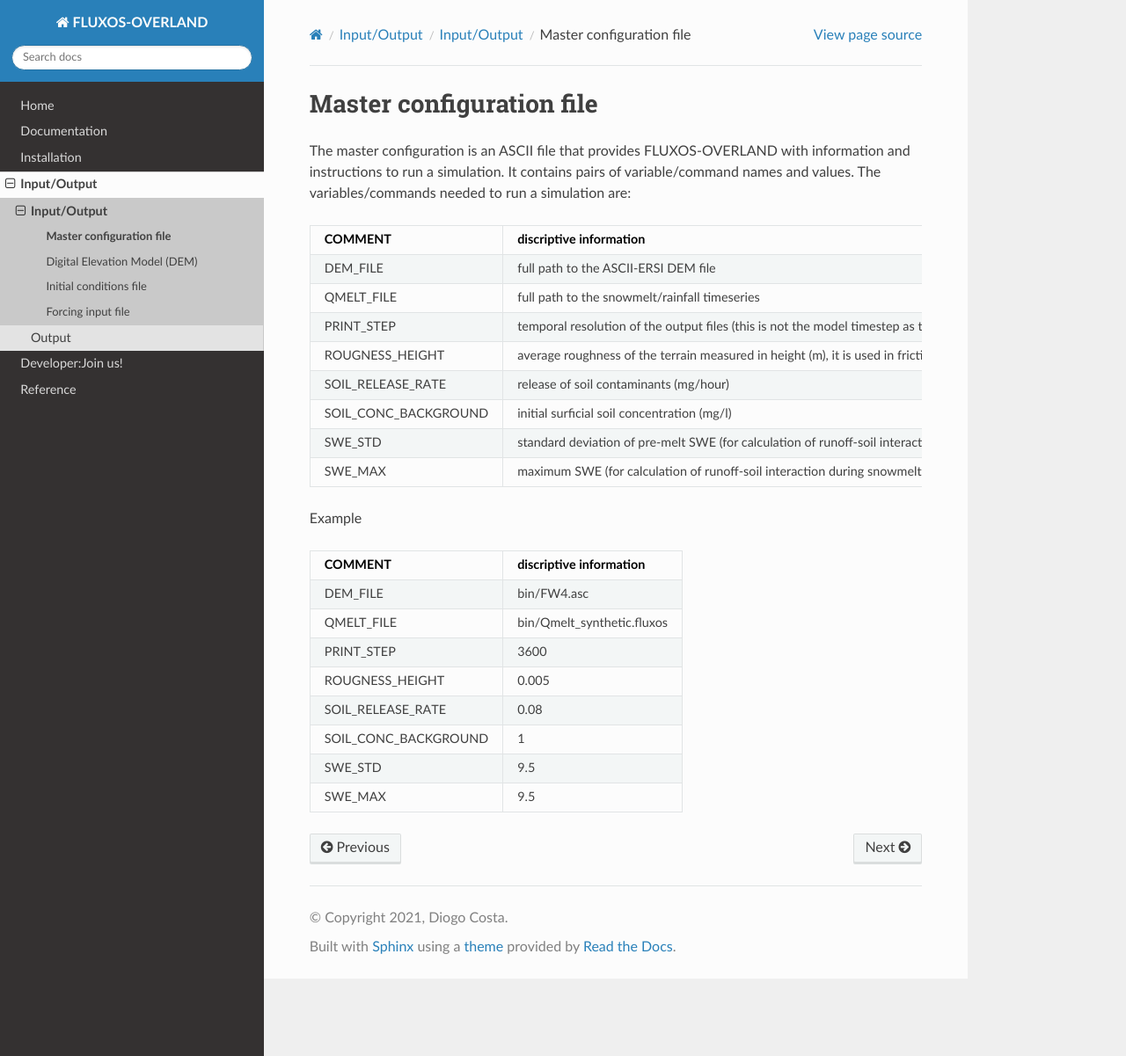
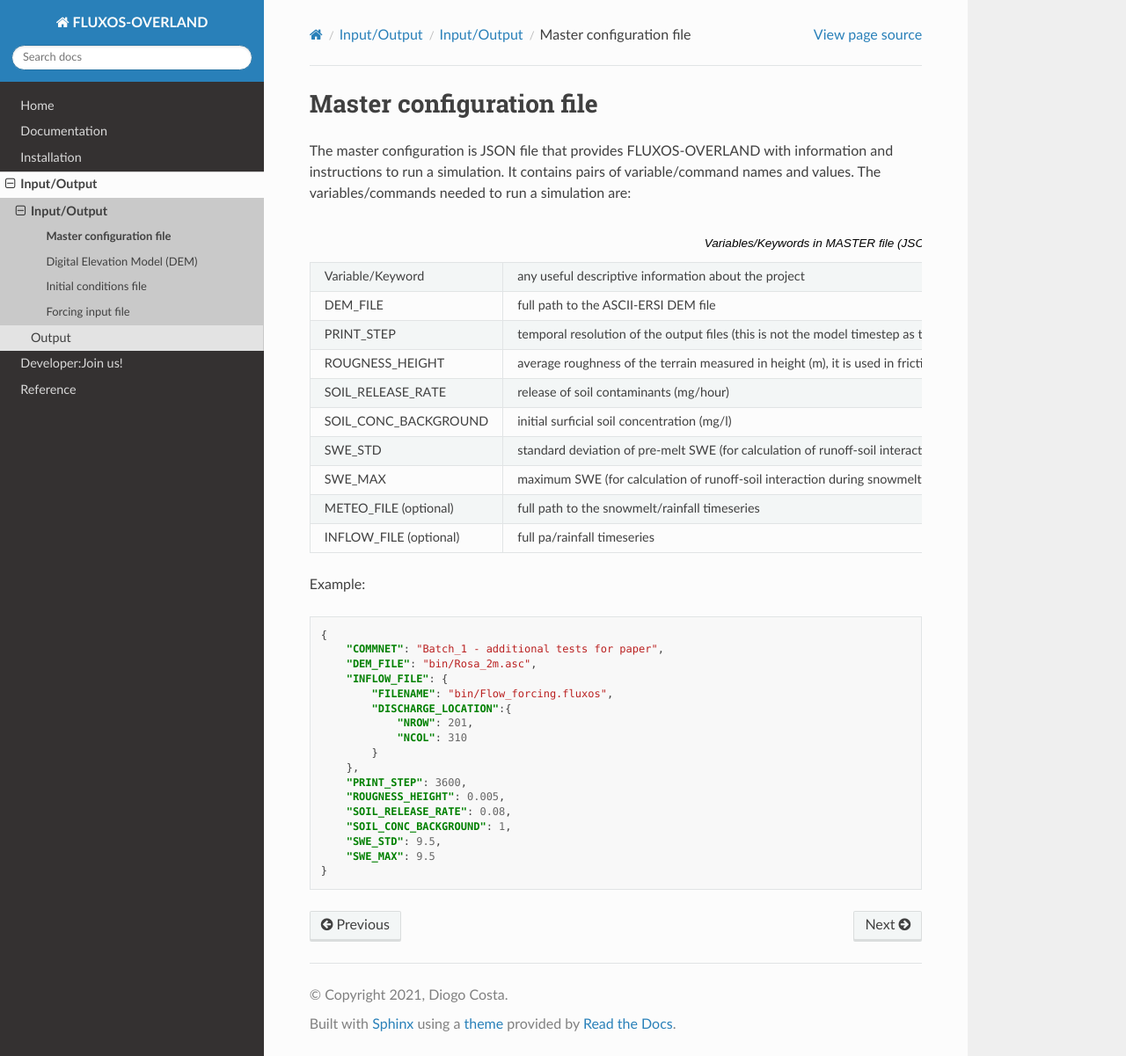
Before and after one commit to DiogoCostaPT/FLUXOS_cpp, a Sphinx documentation site: the page built from wikipage/source/Master.rst, in a window 1280 px wide and 1201 px high. Shown: the whole window at 88% size. Built offline with Sphinx 7.4.7 and the Read the Docs theme 2.0.0, drawn with Linux system fonts in a browser that asks for light colours.

Commit message:
changes to wikipage (updated documentation on master file format to JSON)

```diff
--- a/wikipage/source/Master.rst
+++ b/wikipage/source/Master.rst
@@ -1,46 +1,49 @@
 Master configuration file
 ==================================
 
-The master configuration is an ASCII file that provides FLUXOS-OVERLAND with information and instructions to run a simulation. It contains pairs of variable/command names and values. The variables/commands needed to run a simulation are:
+The master configuration is JSON file that provides FLUXOS-OVERLAND with information and instructions to run a simulation. It contains pairs of variable/command names and values. The variables/commands needed to run a simulation are:
 
-+---------------------+-----------------------------------------------------------------------------------------------------------------------------------------------------------+
-|COMMENT              |discriptive information                                                                                                                                    |
-+=====================+===========================================================================================================================================================+
-|DEM_FILE             |full path to the ASCII-ERSI DEM file                                                                                                                       |
-+---------------------+-----------------------------------------------------------------------------------------------------------------------------------------------------------+
-|QMELT_FILE           |full path to the snowmelt/rainfall timeseries                                                                                                              |
-+---------------------+-----------------------------------------------------------------------------------------------------------------------------------------------------------+
-|PRINT_STEP           |temporal resolution of the output files (this is not the model timestep as that is defined by the Courant–Friedrichs–Lewy Condition of numerical stability)|
-+---------------------+-----------------------------------------------------------------------------------------------------------------------------------------------------------+
-|ROUGNESS_HEIGHT      |average roughness of the terrain measured in height (m), it is used in friction model and water will be retained until this height                         |
-+---------------------+-----------------------------------------------------------------------------------------------------------------------------------------------------------+
-|SOIL_RELEASE_RATE    |release of soil contaminants (mg/hour)                                                                                                                     |
-+---------------------+-----------------------------------------------------------------------------------------------------------------------------------------------------------+
-|SOIL_CONC_BACKGROUND |initial surficial soil concentration (mg/l)                                                                                                                |
-+---------------------+-----------------------------------------------------------------------------------------------------------------------------------------------------------+
-|SWE_STD              |standard deviation of pre-melt SWE (for calculation of runoff-soil interaction during snowmelt, used the WINTRA model)                                     |
-+---------------------+-----------------------------------------------------------------------------------------------------------------------------------------------------------+
-|SWE_MAX              |maximum SWE (for calculation of runoff-soil interaction during snowmelt, used the WINTRA model)                                                            |
-+---------------------+-----------------------------------------------------------------------------------------------------------------------------------------------------------+
+.. list-table:: Variables/Keywords in MASTER file (JSON type)
 
-Example
+    *   - Variable/Keyword
+        - any useful descriptive information about the project
+    *   - DEM_FILE
+        - full path to the ASCII-ERSI DEM file
+    *   - PRINT_STEP
+        - temporal resolution of the output files (this is not the model timestep as that is defined by the Courant–Friedrichs–Lewy Condition of numerical stability)
+    *   - ROUGNESS_HEIGHT
+        - average roughness of the terrain measured in height (m), it is used in friction model and water will be retained until this height
+    *   - SOIL_RELEASE_RATE
+        - release of soil contaminants (mg/hour)
+    *   - SOIL_CONC_BACKGROUND
+        - initial surficial soil concentration (mg/l)
+    *   - SWE_STD
+        - standard deviation of pre-melt SWE (for calculation of runoff-soil interaction during snowmelt, used the WINTRA model)
+    *   - SWE_MAX
+        - maximum SWE (for calculation of runoff-soil interaction during snowmelt, used the WINTRA model)
+    *   - METEO_FILE (optional)
+        - full path to the snowmelt/rainfall timeseries
+    *   - INFLOW_FILE (optional)
+        - full pa/rainfall timeseries
 
-+---------------------+-----------------------------------------------------------------------------------------------------------------------------------------------------------+
-|COMMENT              |discriptive information                                                                                                                                    |
-+=====================+===========================================================================================================================================================+
-|DEM_FILE             |bin/FW4.asc                                                                                                                                                |
-+---------------------+-----------------------------------------------------------------------------------------------------------------------------------------------------------+
-|QMELT_FILE           |bin/Qmelt_synthetic.fluxos                                                                                                                                 |
-+---------------------+-----------------------------------------------------------------------------------------------------------------------------------------------------------+
-|PRINT_STEP           |3600                                                                                                                                                       |
-+---------------------+-----------------------------------------------------------------------------------------------------------------------------------------------------------+
-|ROUGNESS_HEIGHT      |0.005                                                                                                                                                      |
-+---------------------+-----------------------------------------------------------------------------------------------------------------------------------------------------------+
-|SOIL_RELEASE_RATE    |0.08                                                                                                                                                       |
-+---------------------+-----------------------------------------------------------------------------------------------------------------------------------------------------------+
-|SOIL_CONC_BACKGROUND |1                                                                                                                                                          |
-+---------------------+-----------------------------------------------------------------------------------------------------------------------------------------------------------+
-|SWE_STD              |9.5                                                                                                                                                        |
-+---------------------+-----------------------------------------------------------------------------------------------------------------------------------------------------------+
-|SWE_MAX              |9.5                                                                                                                                                        |
-+---------------------+-----------------------------------------------------------------------------------------------------------------------------------------------------------+
+Example:
+
+.. code-block:: json
+
+    {
+        "COMMNET": "Batch_1 - additional tests for paper",
+        "DEM_FILE": "bin/Rosa_2m.asc",
+        "INFLOW_FILE": {
+            "FILENAME": "bin/Flow_forcing.fluxos",
+            "DISCHARGE_LOCATION":{
+                "NROW": 201,
+                "NCOL": 310
+            }
+        },
+        "PRINT_STEP": 3600,
+        "ROUGNESS_HEIGHT": 0.005,
+        "SOIL_RELEASE_RATE": 0.08,
+        "SOIL_CONC_BACKGROUND": 1,
+        "SWE_STD": 9.5,
+        "SWE_MAX": 9.5
+    }
--- a/wikipage/source/conf.py
+++ b/wikipage/source/conf.py
@@ -33,7 +33,7 @@
 # extensions coming with Sphinx (named 'sphinx.ext.*') or your custom
 # ones.
 extensions = [
-    "sphinx_rtd_theme",
+    'sphinx_rtd_theme'
 ]
 
 # Add any paths that contain templates here, relative to this directory.
```
Also changed, not shown: wikipage/source/jsonschema/master_file.json (added, +17 -0 lines), 5 other files.
